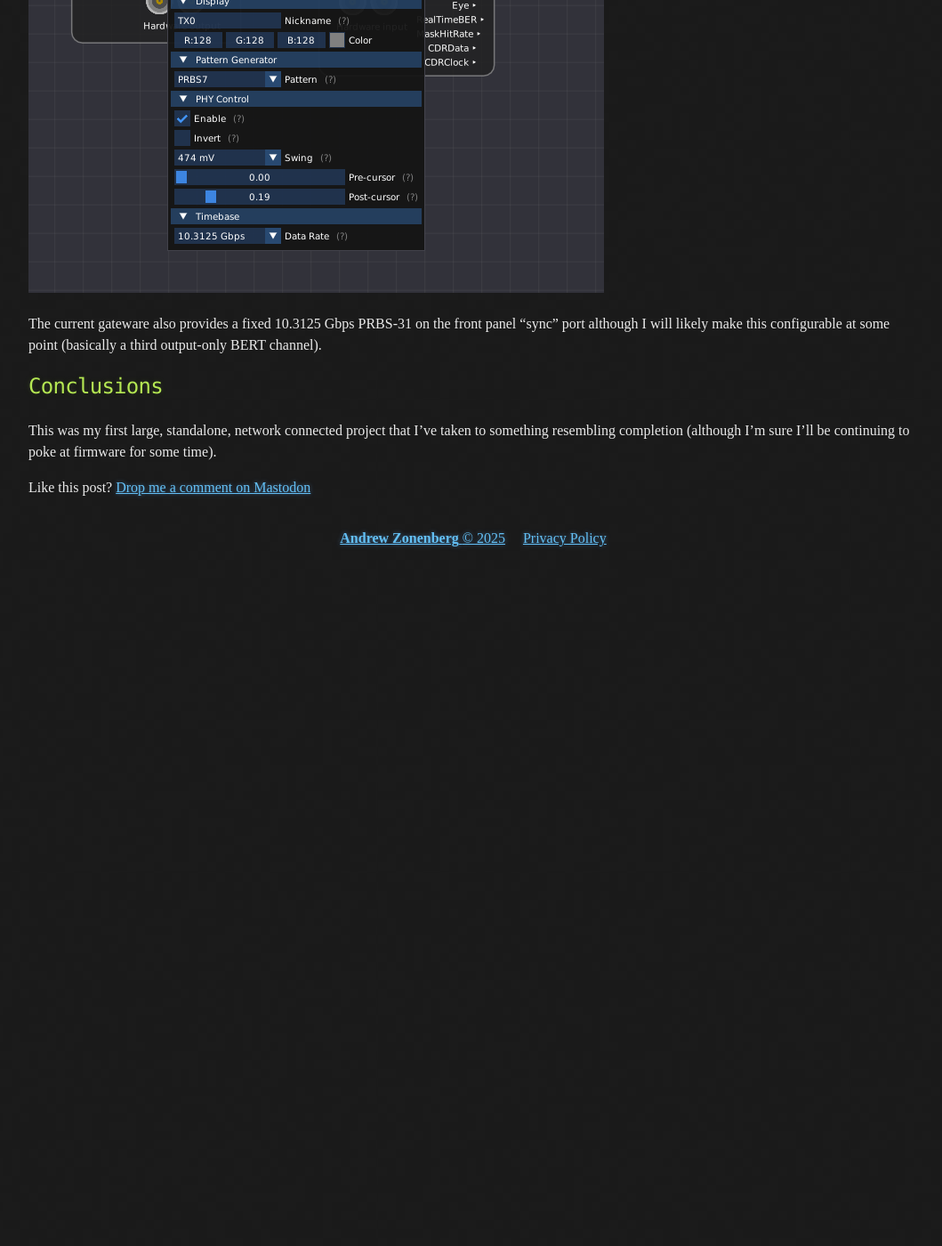
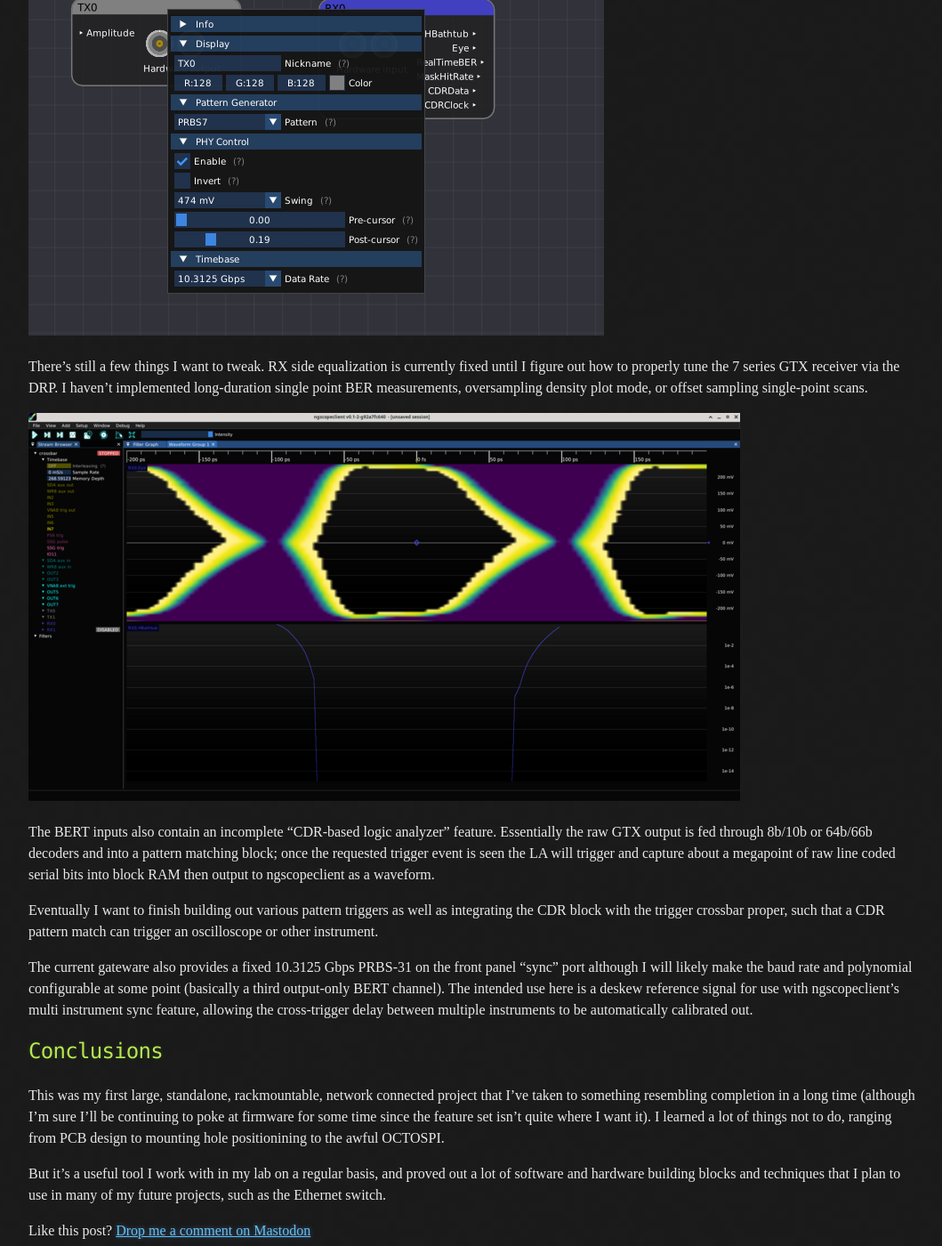
Before and after one commit to azonenberg/serdes-website, a Jekyll site: the page built from serdes/_posts/2025-09-14-Trigger-crossbar.md, in a window 1280 px wide and 1400 px high, scrolled down 20832 px. Shown: the whole window at 89% size, without its empty margins (108-1167 px from the left). Built offline with Jekyll 4.4.1, drawn with Linux system fonts in a browser that asks for light colours; before the commit the page ends 21462 px from its top, so only the background shows below that; some of the changed text lies outside the part shown.

Commit message:
Final trigger crossbar post including comment thread link

```diff
--- a/serdes/_posts/2025-09-14-Trigger-crossbar.md
+++ b/serdes/_posts/2025-09-14-Trigger-crossbar.md
@@ -31,10 +31,10 @@ The whole thing would be powered by 48V DC using my existing [intermediate bus c
 ## High level design
 
 I selected the Xilinx XC7K70T-2FBG484C as the FPGA for a few reasons:
-* I had a lot of 7 series parts in inventory, so no need to buy anything new
-* Kintex-7 has high-performance (HP) I/O banks which have faster slew and lower jitter than the high-range (HR) I/Os found in Spartan/Artix parts. I didn't want to increase cross-trigger jitter more than necessary so this was important
-* The 70T in FBG484 is the lowest cost part in the Kintex-7 line, we don't need a ton of stuff in the FPGA so no reason to go bigger
-* The -2 speed has 10.3125 Gbps capable SERDES (we'll get to why this is important in a bit)
+* I had a lot of 7 series parts in inventory, so no need to buy anything new.
+* Kintex-7 has high-performance (HP) I/O banks which have faster slew and lower jitter than the high-range (HR) I/Os found in Spartan/Artix parts. I didn't want to increase cross-trigger jitter more than necessary so this was important.
+* The 70T in FBG484 is the lowest cost part in the Kintex-7 line, we don't need a ton of stuff in the FPGA so no reason to go bigger.
+* The -2 speed has 10.3125 Gbps capable SERDES (we'll get to why this is important in a bit).
 
 This then got paired with the STM32H735 MCU as the controller.
 
@@ -57,9 +57,10 @@ The rest of the logic board was fairly straightforward: a KSZ9031 gigabit Ethern
 The FPGA has four GTX SERDES lanes in a single quad. I hooked them all up (it always seems like a shame to not pin out transceivers to *something*):
 * Two lanes to front panel TX/RX differential SMA ports for use as a 2-lane BERT or serial pattern generator/receiver. I've wanted to build a proper BERT for a while and this was a good opportunity to play with it.
 * One lane to a back panel 10G SFP+ (because why not, 10GbE is always handy to have)
-* One lane TX to a front panel differential SMA port for use as a deskew reference, RX to a comparator and single-ended coaxial input for a potential future CDR trigger feature.
+* One lane TX to a front panel differential SMA port for use as a deskew reference
+* The RX of the split channel went to a comparator and single-ended coaxial input for a potential future CDR trigger feature.
 
-Unfortunately, having all of the transceivers in a single quad was a bit limiting: they share the same QPLL, which has to be at 10.3125 Gbps for 10Gbase-R operation. While the CPLLs can be configured freely, they have a lower Fmax which meant that the BERT / CDR trigger channels cannot operate at arbitrary frequencies above 6 Gbps (most notably, 8 Gbps operation for PCIe gen3 mode is not available).
+Unfortunately, having all of the transceivers in a single quad was a bit limiting due to the 7 series clocking architecture: they share the same QPLL, which has to be at 10.3125 Gbps for 10Gbase-R operation. While the CPLLs can be configured freely, they have a lower Fmax which meant that the BERT / CDR trigger channels cannot operate at arbitrary frequencies above 6 Gbps (most notably, 8 Gbps operation for PCIe gen3 mode is not available).
 
 In theory it would be possible to reconfigure the QPLL for PCIe gen3 at the cost of temporarily disabling the SFP+ but current firmware/gateware doesn't support this. Using an UltraScale+ FPGA (which has a much higher CPLL frequency range, plus two QPLLs per quad) would also have provided a lot more clocking flexibility, but would also increase the cost since I didn't have a suitable FPGA on the shelf at the time and this board started out as a "junk box build" from parts I mostly had on the shelf already.
 
@@ -139,7 +140,7 @@ Finally, I started trying to bring up the front panel MCU and lost connectivity
 
 I ended up working around this issue in two different ways:
 
-* First: Patch the firmware to keep PB4 alt mode as JTRST unless actively sending SPI data back to the main processor (which will cause a momentary debugger disconnection
+* First: Patch the firmware to keep PB4 alt mode as JTRST unless actively sending SPI data back to the main processor (which will cause a momentary debugger disconnection, but allow the debugger to reconnect as soon as the SPI burst ends).
 * Second: Switch from debugging over JTAG to SWD, which bypasses the issue entirely. This also frees up the JTDO/SWO pin for use as serial trace output, which I wasn't using at the time but have since began to take advantage of.
 
 ### Single ended CDR trigger input not working
@@ -168,8 +169,8 @@ Adding the new connection at L16? Less trivial. In this area, there were:
 * 1.0V VCCINT power plane on layer 5, connecting to a via in L15 immediately north of the L16 land
 * 1.8V VCCO/VCCAUX power plane on layer 6, but with no vias in the immediate area
 * 4.7 μF 0603 decoupling capacitor on layer 10 partially overlapping the L16 land
+* The remote sense line for VCCINT on layer 10
 * And of course the FPGA already soldered to layer 1
-* The remote sense line for VCCINT on layer 10
 
 [![KiCAD screenshot of dense BGA breakout with four signal layers plus power and ground fanning out from BGA lands near the target L16 land](/assets/crossbar-l16-800.png)](/assets/crossbar-l16.png)
 
@@ -180,7 +181,7 @@ This really left only three options:
 * Remove the FPGA, drill out a via from the top, figure out how to plate/fill it so it wouldn't suck the solder down, reball the FPGA, put it back. I don't have great gear for BGA desoldering, had a bunch of heat sensitive non-reflowable components on the board at this point, and didn't feel like tweezering 484 solder balls or scrapping a several hundred dollar FPGA. So this was a non-starter as well.
 * Root canal approach: add the via from the back side. This really seemed like the only way forward.
 
-So basically I had to drill a ~1.6mm deep flat-bottomed hole, exposing but not perforating the 35 μm thick copper foil on L1 attached to the BGA land, and solder a jumper wire to it without shorting to any of the six power/ground plane layers in close proximity, damaging the VCCINT/VCCO vias 1mm centered north/south of the target, or cutting either of the layer 3 JTAG lines centered 500 μm east/west of the target. No big deal.
+So basically I had to drill a ~1.6mm deep flat-bottomed hole, exposing but not perforating the 35 μm thick copper foil on L1 attached to the BGA land, and solder a jumper wire to it without shorting to any of the six power/ground plane layers in close proximity, damaging the VCCINT/VCCO vias 1mm centered north/south of the target, or cutting either of the layer 3 JTAG lines centered 500 μm east/west of the target. No big deal /s.
 
 I started out by removing two capacitors and a resistor in close proximity to the work area, that were getting in the way.
 
@@ -289,14 +290,24 @@ Crossbar paths can be configured in ngscopeclient by drawing connections in the
 
 [![Drawing connections between crossbar ports](/assets/crosstrigger.png)](/assets/crosstrigger.png)
 
-The BERT works pretty much like any other BERT
+The BERT works pretty much like any other BERT supported by ngscopeclient. You can configure TX/RX bit rate, inversion, PRBS pattern or custom arbitrary pattern, NRZ baud rates from 625 Mbps to 10.3125 Gbps, etc. TX-side swing and pre/postcursor equalizer taps are also easily controlled from the channel properties dialog.
 
 [![TX configuration of the trigger crossbar BERT](/assets/crossbar-tx.png)](/assets/crossbar-tx.png)
 
-The current gateware also provides a fixed 10.3125 Gbps PRBS-31 on the front panel "sync" port although I will likely make this configurable at some point (basically a third output-only BERT channel).
+There's still a few things I want to tweak. RX side equalization is currently fixed until I figure out how to properly tune the 7 series GTX receiver via the DRP. I haven't implemented long-duration single point BER measurements, oversampling density plot mode, or offset sampling single-point scans.
+
+[![TX configuration of the trigger crossbar BERT](/assets/crossbar-bert-800.png)](/assets/crossbar-bert.png)
+
+The BERT inputs also contain an incomplete "CDR-based logic analyzer" feature. Essentially the raw GTX output is fed through 8b/10b or 64b/66b decoders and into a pattern matching block; once the requested trigger event is seen the LA will trigger and capture about a megapoint of raw line coded serial bits into block RAM then output to ngscopeclient as a waveform.
+
+Eventually I want to finish building out various pattern triggers as well as integrating the CDR block with the trigger crossbar proper, such that a CDR pattern match can trigger an oscilloscope or other instrument.
+
+The current gateware also provides a fixed 10.3125 Gbps PRBS-31 on the front panel "sync" port although I will likely make the baud rate and polynomial configurable at some point (basically a third output-only BERT channel). The intended use here is a deskew reference signal for use with ngscopeclient's multi instrument sync feature, allowing the cross-trigger delay between multiple instruments to be automatically calibrated out.
 
 ## Conclusions
 
-This was my first large, standalone, network connected project that I've taken to something resembling completion (although I'm sure I'll be continuing to poke at firmware for some time).
+This was my first large, standalone, rackmountable, network connected project that I've taken to something resembling completion in a long time (although I'm sure I'll be continuing to poke at firmware for some time since the feature set isn't quite where I want it). I learned a lot of things not to do, ranging from PCB design to mounting hole positionining to the awful OCTOSPI.
 
-Like this post? [Drop me a comment on Mastodon](https://ioc.exchange/@azonenberg/xxx)
+But it's a useful tool I work with in my lab on a regular basis, and proved out a lot of software and hardware building blocks and techniques that I plan to use in many of my future projects, such as the Ethernet switch.
+
+Like this post? [Drop me a comment on Mastodon](https://ioc.exchange/@azonenberg/115204073783693409)
```
Also changed, not shown: other parts of serdes/_posts/2025-09-14-Trigger-crossbar.md (+3 -3 lines), serdes/assets/crossbar-bert-800.png (added), serdes/assets/crossbar-bert.png (added).
